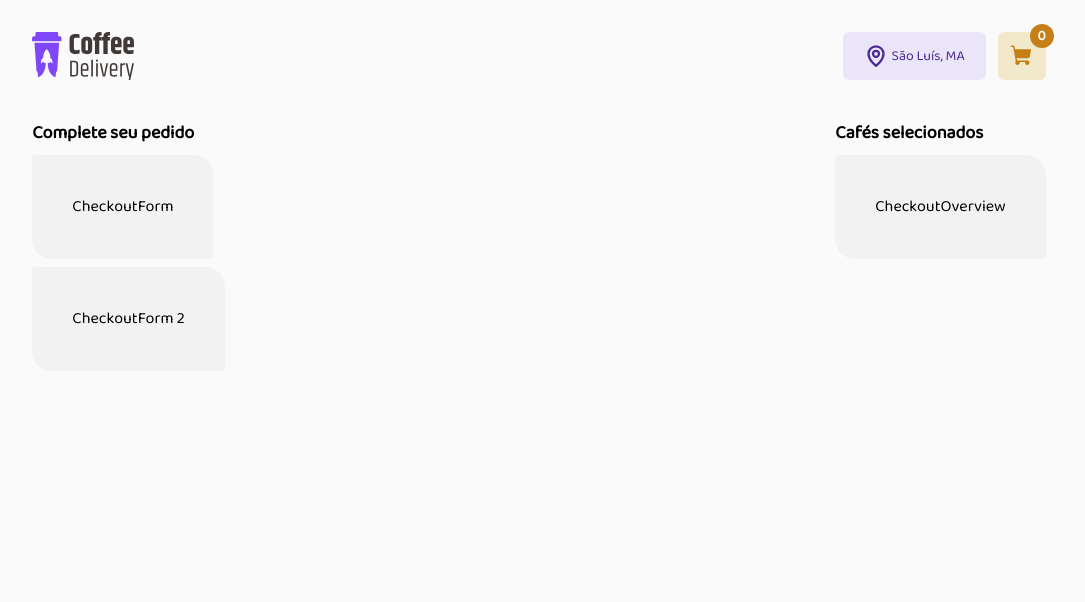
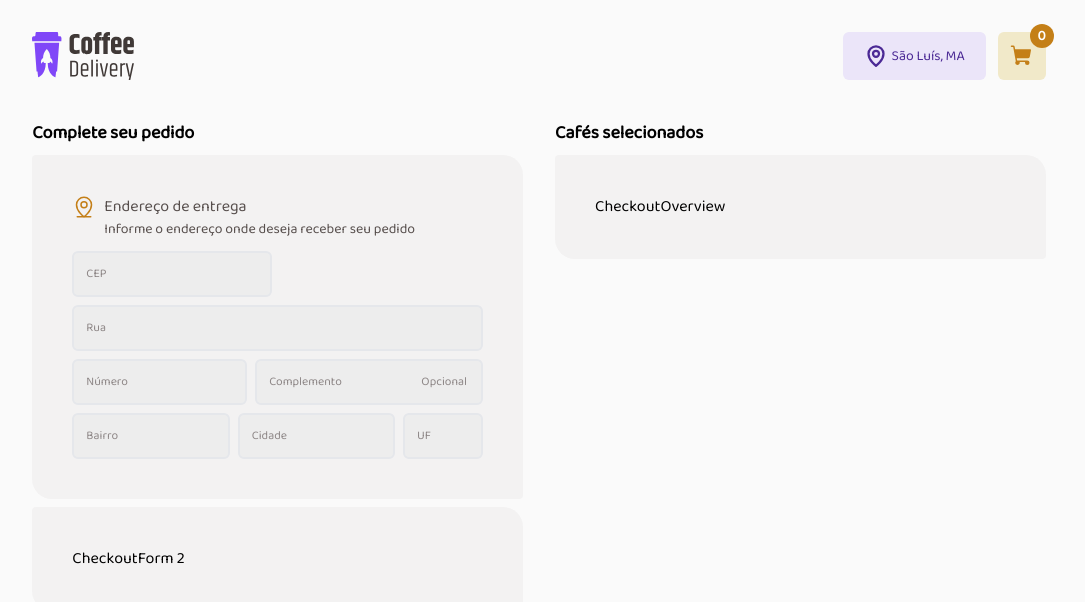
Before and after one commit to Lukasdias/coffee-delivery-ignite, a React (Vite) app: page /checkout in a window 1280 px wide. Shown: the top 602 px of the page, without its empty margins (101-1186 px from the left). Built offline with nearby package versions, Linux system fonts and the light colour scheme.

Commit message:
* add forms

```diff
--- a/package.json
+++ b/package.json
@@ -12,6 +12,7 @@
     "@apollo/client": "^3.7.3",
     "@fontsource/baloo-2": "^4.5.11",
     "@fontsource/roboto": "^4.5.8",
+    "@hookform/resolvers": "^2.9.10",
     "@react-spring/web": "^9.6.1",
     "graphql": "^16.6.0",
     "phosphor-react": "^1.4.1",
--- a/src/components/checkout-container.tsx
+++ b/src/components/checkout-container.tsx
@@ -8,7 +8,7 @@ export function CheckoutContainer({ children }: Props) {
   return (
     <div
       className={
-        "rounded-tl-xs rounded-tr-xl rounded-bl-xl rounded-br-xs bg-base-card relative flex flex-col p-10"
+        "rounded-tl-xs rounded-tr-xl rounded-bl-xl rounded-br-xs bg-base-card relative flex flex-col p-10 w-full"
       }
     >
       {children}
--- a/src/components/checkout-form.tsx
+++ b/src/components/checkout-form.tsx
@@ -1,15 +1,118 @@
+import { zodResolver } from "@hookform/resolvers/zod";
+import { MapPinLine } from "phosphor-react";
 import React from "react";
+import { useForm } from "react-hook-form";
+import * as z from "zod";
 import { CheckoutContainer } from "./checkout-container";
-
+import { Input } from "./input";
 type Props = {};
 
+const schema = z.object({
+  cep: z
+    .string()
+    .min(8, {
+      message: "CEP deve conter 8 dígitos",
+    })
+    .max(8, {
+      message: "CEP deve conter 8 dígitos",
+    }),
+  street: z.string().min(1, {
+    message: "Rua deve conter pelo menos 1 caractere",
+  }),
+  number: z.number(),
+  complement: z.string().min(1, {
+    message: "Complemento deve conter pelo menos 1 caractere",
+  }),
+  neighborhood: z.string().min(1, {
+    message: "Bairro deve conter pelo menos 1 caractere",
+  }),
+  city: z.string().min(1, {
+    message: "Cidade deve conter pelo menos 1 caractere",
+  }),
+  state: z
+    .string()
+    .min(2, {
+      message: "Digite somente a uf do estado",
+    })
+    .max(2, {
+      message: "Digite somente a uf do estado",
+    }),
+});
+
+type CheckoutFormData = z.infer<typeof schema>;
+
 export function CheckoutForm({}: Props) {
+  const { register, handleSubmit, watch, formState, reset } =
+    useForm<CheckoutFormData>({
+      resolver: zodResolver(schema),
+      defaultValues: {
+        cep: "",
+        street: "",
+        number: 0,
+        complement: "",
+        neighborhood: "",
+        city: "",
+        state: "",
+      },
+    });
+
   return (
-    <div className={"flex flex-col gap-2 items-start max-w-[640px]"}>
+    <div className={"flex flex-col gap-2 items-start w-full"}>
       <span className={"font-baloo-2 font-bold text-lg"}>
         Complete seu pedido
       </span>
-      <CheckoutContainer>CheckoutForm</CheckoutContainer>
+      <CheckoutContainer>
+        <div className="flex items-center gap-2 mb-2 ">
+          <div className={"flex flex-col"}>
+            <span className={"text-base text-base-text flex gap-2"}>
+              <MapPinLine className={"text-brand-yellow-dark w-6 h-6"} />
+              Endereço de entrega
+            </span>
+            <span className={"text-sm text-base-text flex gap-2"}>
+              <div className={"flex w-6 h-6"} />
+              Informe o endereço onde deseja receber seu pedido
+            </span>
+          </div>
+        </div>
+        <form className={"flex flex-col gap-2 flex-1"}>
+          <Input
+            type={"text"}
+            placeholder={"CEP"}
+            maxWidth={"max-w-[200px]"}
+            {...register}
+          />
+          <Input type={"text"} placeholder={"Rua"} {...register} />
+          <div className={"flex gap-2 w-full"}>
+            <Input
+              type={"text"}
+              placeholder={"Número"}
+              maxWidth={"max-w-[175px]"}
+              {...register}
+            />
+            <Input
+              type={"text"}
+              placeholder={"Complemento"}
+              floatLabel
+              {...register}
+            />
+          </div>
+          <div className={"flex gap-2 w-full"}>
+            <Input
+              type={"text"}
+              placeholder={"Bairro"}
+              {...register}
+              maxWidth={"max-w-[200px]"}
+            />
+            <Input type={"text"} placeholder={"Cidade"} {...register} />
+            <Input
+              type={"text"}
+              placeholder={"UF"}
+              {...register}
+              maxWidth={"max-w-[80px]"}
+            />
+          </div>
+        </form>
+      </CheckoutContainer>
       <CheckoutContainer>CheckoutForm 2</CheckoutContainer>
     </div>
   );
--- a/src/components/checkout-overview.tsx
+++ b/src/components/checkout-overview.tsx
@@ -5,7 +5,7 @@ type Props = {};
 
 export function CheckoutOverview({}: Props) {
   return (
-    <div className={"flex flex-col gap-2 items-start max-w-[640px]"}>
+    <div className={"flex flex-col gap-2 items-start w-full"}>
       <span className={"font-baloo-2 font-bold text-lg"}>
         Cafés selecionados
       </span>
--- /dev/null
+++ b/src/components/input.tsx
@@ -0,0 +1,27 @@
+import React, { forwardRef, MutableRefObject } from "react";
+
+interface InputProps extends React.InputHTMLAttributes<HTMLInputElement> {
+  floatLabel?: boolean;
+  maxWidth?: string;
+}
+
+export const Input = forwardRef<
+  MutableRefObject<React.InputHTMLAttributes<HTMLInputElement>>,
+  InputProps
+>(({ ...props }) => {
+  return (
+    <div className={`relative flex flex-1 ${props.maxWidth}`}>
+      <input
+        {...props}
+        className={`flex-1 items-center justify-start p-3 text-xs placeholder:text-base-label active:border-brand-yellow-dark focus:border-brand-yellow-dark border-2  outline-none rounded-default transition duration-200 bg-base-input ${
+          props.maxWidth
+        } ${props.floatLabel ? "pr-20" : ""}`}
+      />
+      {props.floatLabel && (
+        <span className="text-base-label text-xs absolute top-1/2 right-4 -translate-y-1/2">
+          Opcional
+        </span>
+      )}
+    </div>
+  );
+});
```
Also changed, not shown: 1 other file (tests, documents, lock files or other folders).
